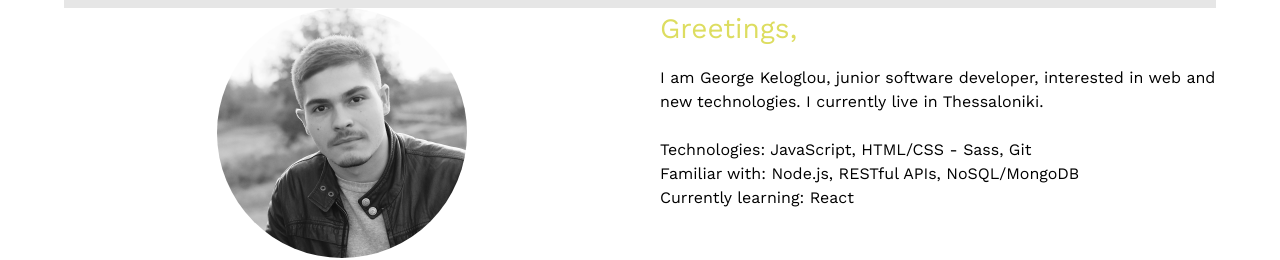
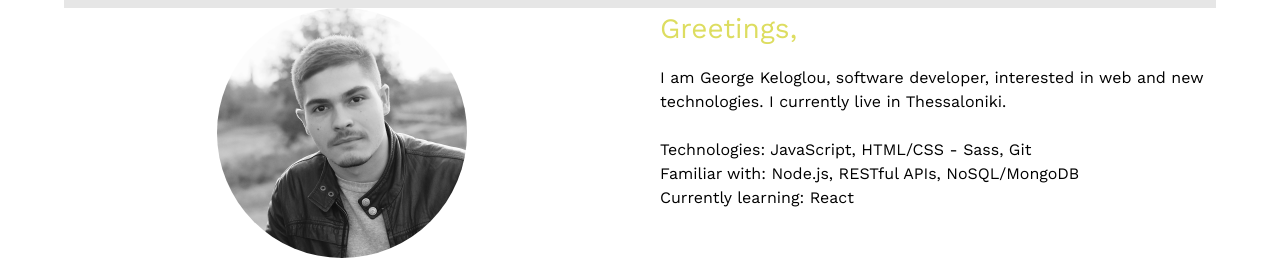
Before and after one commit to geokeloglou/geokeloglou.github.io, a website: page dist/about.html in a window 1280 px wide. Shown: the part 239-499 px from the top of the page. Drawn offline with nearby package versions, Linux system fonts and the light colour scheme.

Commit message:
fix content

```diff
--- a/dist/about.html
+++ b/dist/about.html
@@ -62,7 +62,7 @@
       <div class="bio">
         <h3 class="text-secondary">Greetings,</h3>
         <p>
-          I am George Keloglou, junior software developer, interested in web and new technologies. I currently live in Thessaloniki.
+          I am George Keloglou, software developer, interested in web and new technologies. I currently live in Thessaloniki.
           <br>
           <br> Technologies: JavaScript, HTML/CSS - Sass, Git
           <br> Familiar with: Node.js, RESTful APIs, NoSQL/MongoDB
```
